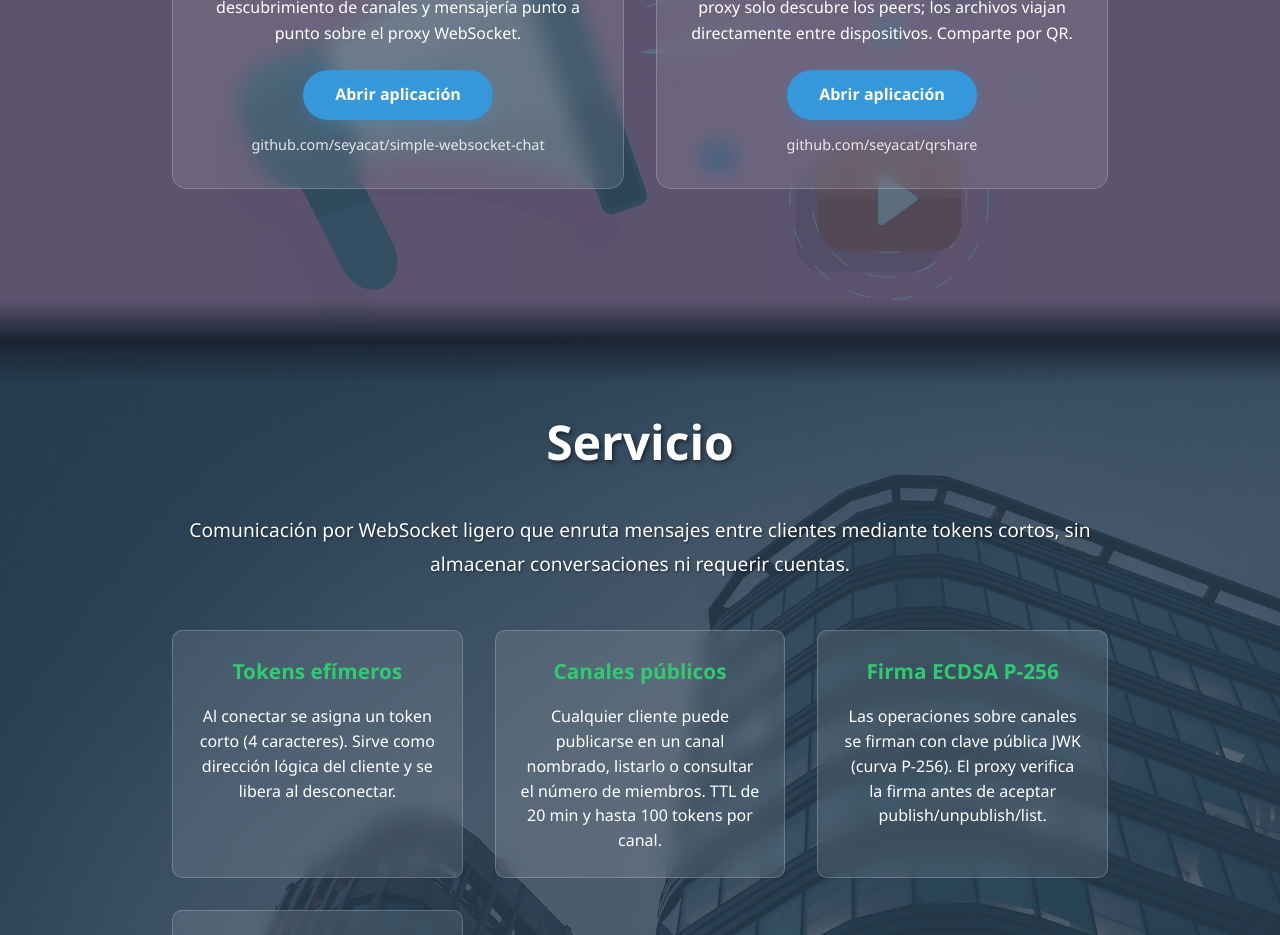
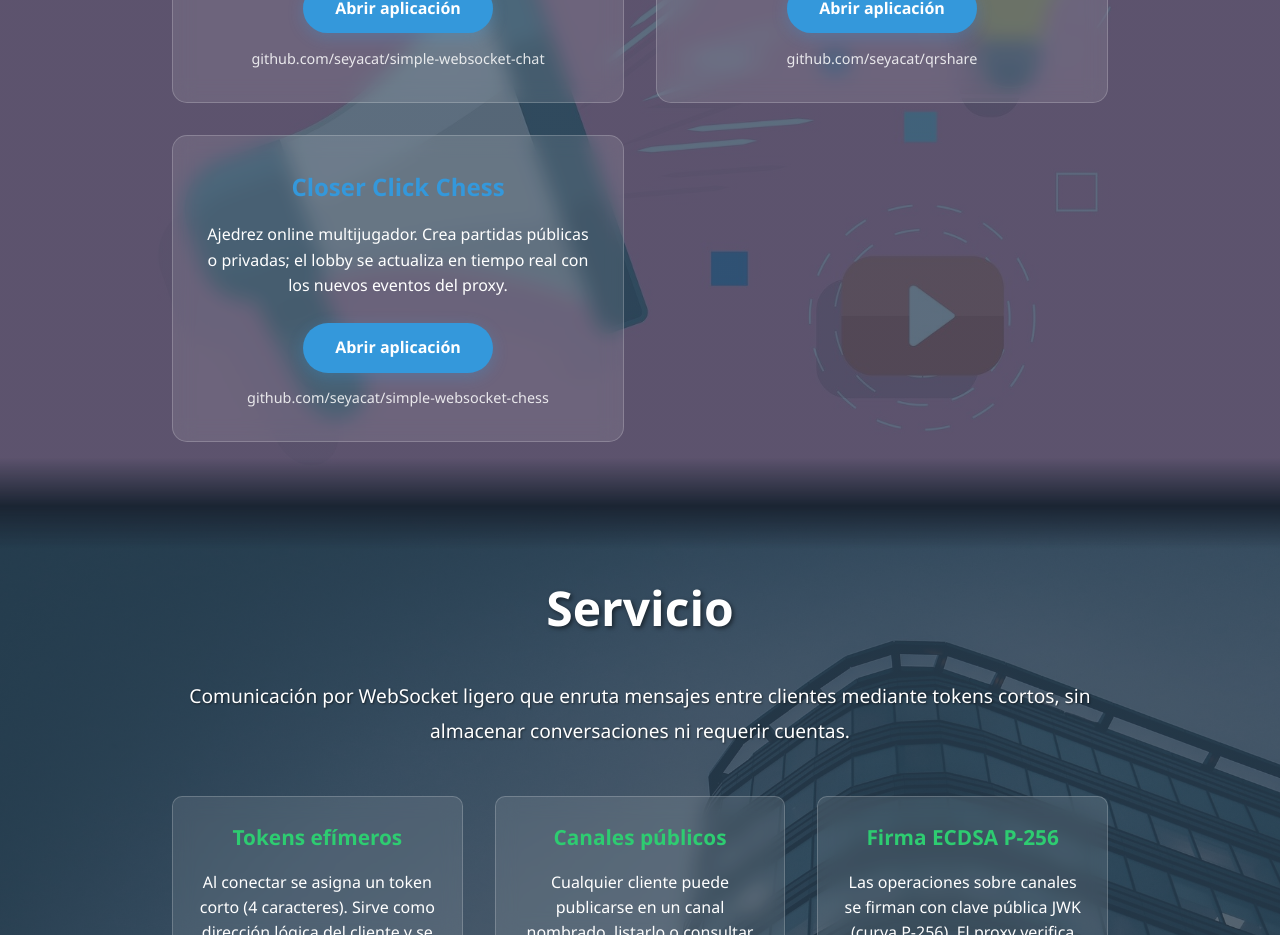
Before and after one commit to seyacat/closerclick, a Vue app: page / in a window 1280 px wide. Shown: the part 1260-2195 px from the top of the page. Built offline with nearby package versions, Linux system fonts and the light colour scheme.

Commit message:
chess updates

```diff
--- a/src/App.vue
+++ b/src/App.vue
@@ -92,6 +92,22 @@ onUnmounted(() => {
               rel="noopener"
               class="app-repo"
             >github.com/seyacat/qrshare</a>
+          </div>
+          <div class="app-card">
+            <h3>Closer Click Chess</h3>
+            <p>Ajedrez online multijugador. Crea partidas públicas o privadas; el lobby se actualiza en tiempo real con los nuevos eventos del proxy.</p>
+            <a
+              href="https://seyacat.github.io/simple-websocket-chess/"
+              target="_blank"
+              rel="noopener"
+              class="app-button"
+            >Abrir aplicación</a>
+            <a
+              href="https://github.com/seyacat/simple-websocket-chess"
+              target="_blank"
+              rel="noopener"
+              class="app-repo"
+            >github.com/seyacat/simple-websocket-chess</a>
           </div>
         </div>
       </div>
```
